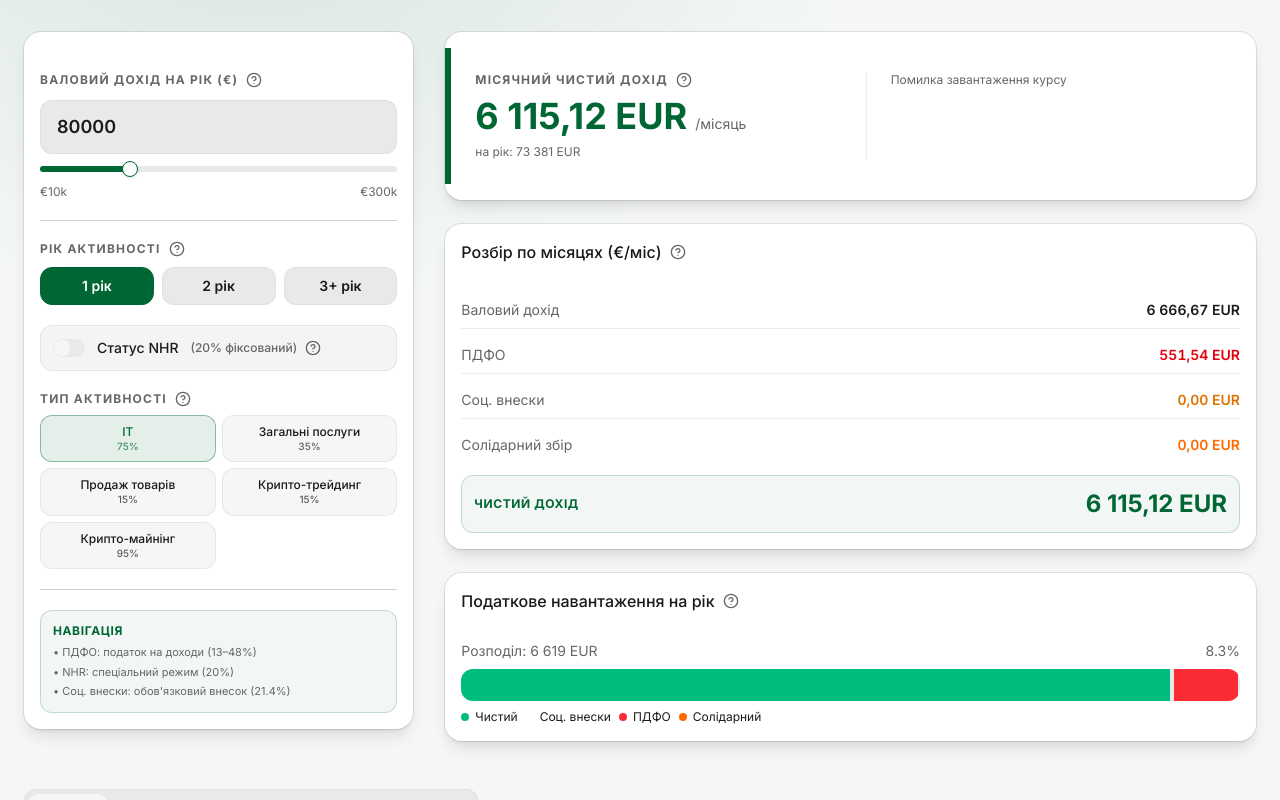
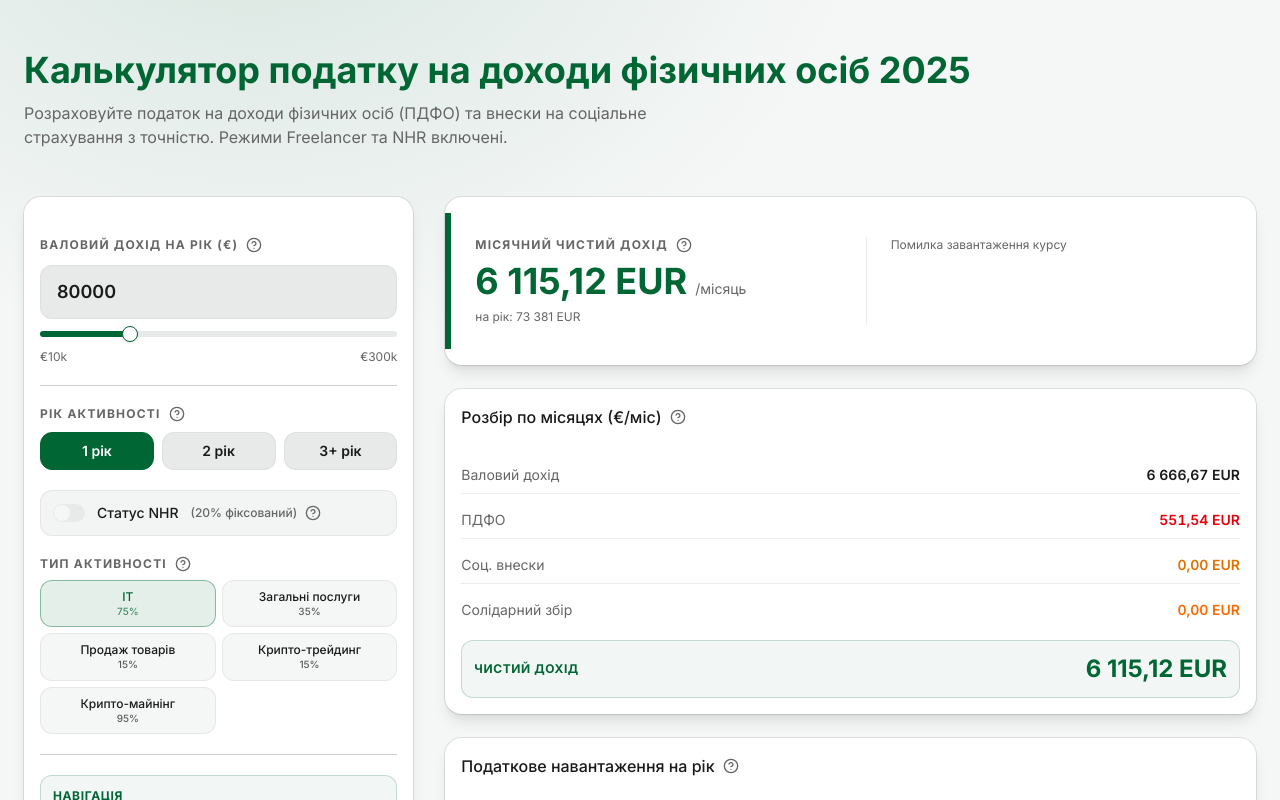
Before and after one commit to babysgotatemper/portugal-tax-calculator, a Next.js app: page / in a window 1280 px wide. Shown: the top 800 px of the page. Built offline with nearby package versions, Linux system fonts and the light colour scheme; no server answers.

Commit message:
refactor: uncomment hero section

```diff
--- a/src/app/page.tsx
+++ b/src/app/page.tsx
@@ -64,7 +64,7 @@
       <main className="max-w-7xl mx-auto px-4 sm:px-6 py-8">
 
         {/* ── Hero ─────────────────────────────────────────────── */}
-        {/* <div className="mb-12 pt-4">
+        <div className="mb-12 pt-4">
           <h1 className="text-3xl sm:text-4xl font-bold text-primary leading-tight mb-2">
             {UI.hero.title}{" "}
             <span className="text-primary">{UI.hero.subtitle}</span>
@@ -72,7 +72,7 @@
           <p className="text-muted-foreground text-sm sm:text-base max-w-2xl">
             {UI.hero.description}
           </p>
-        </div> */}
+        </div>
 
         {/* ── Main 2-column layout ───────────────────────────── */}
         <div className="grid grid-cols-1 lg:grid-cols-3 gap-8 mb-12">
```
